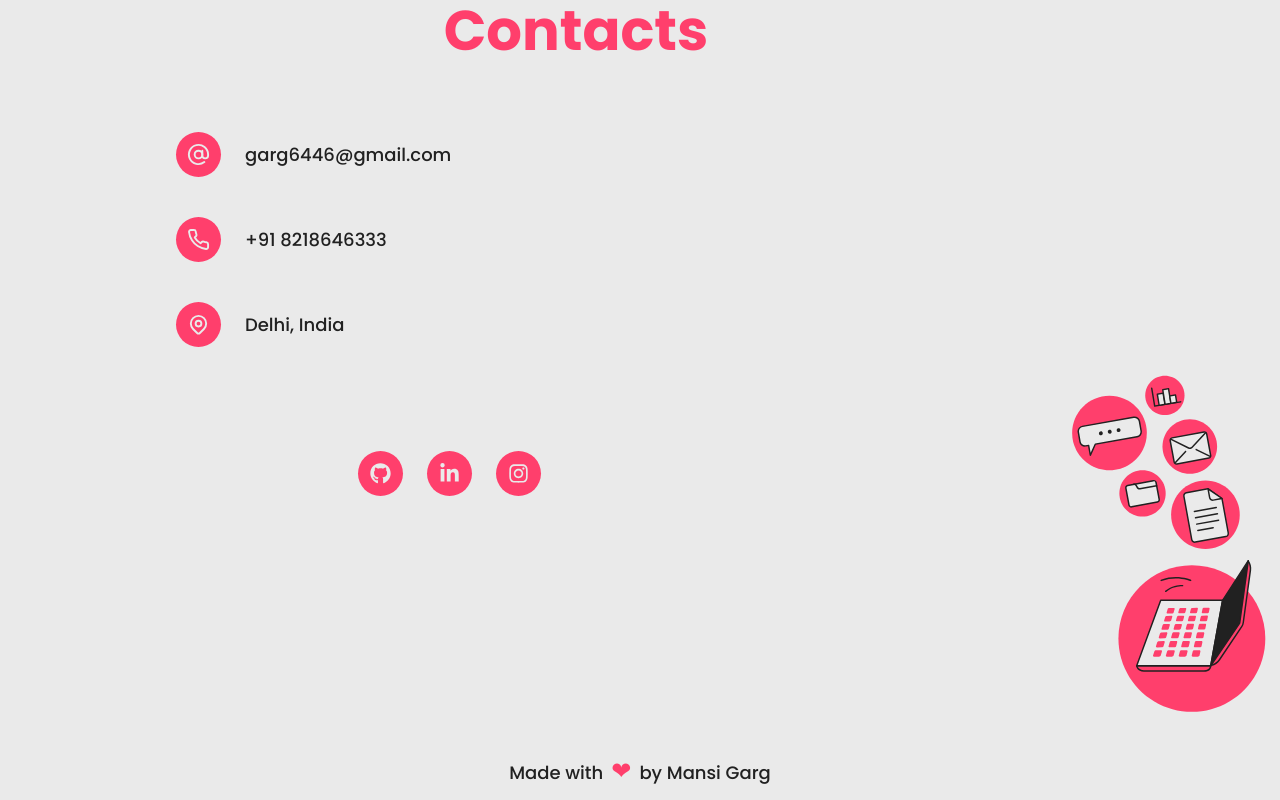
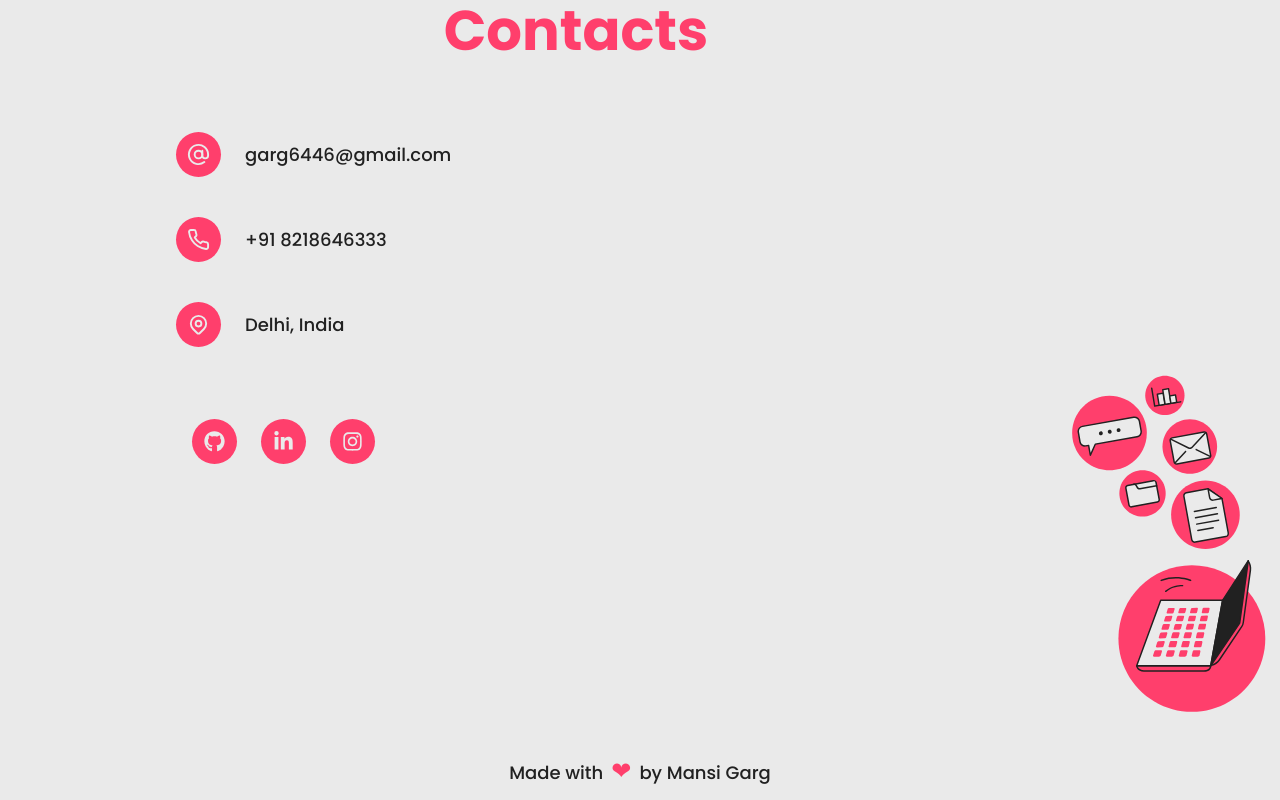
Before and after one commit to 04Mansigarg/Myportfolio, a React (Create React App) app: page / in a window 1280 px wide. Shown: the part 3740-4540 px from the top of the page. Built offline with nearby package versions, Linux system fonts and the light colour scheme; a web font is replaced by a local one.

Commit message:
added css

```diff
--- a/src/components/Contacts/Contacts.css
+++ b/src/components/Contacts/Contacts.css
@@ -79,9 +79,10 @@
     display: flex;
     flex-wrap: wrap;
     align-items: center;
-    justify-content: center;
+    /* justify-content: center; */
     gap: 1.5rem;
-    margin-top: 4rem;
+    margin-top: 2rem;
+    margin-left: 1rem;
 }
 
 
```
